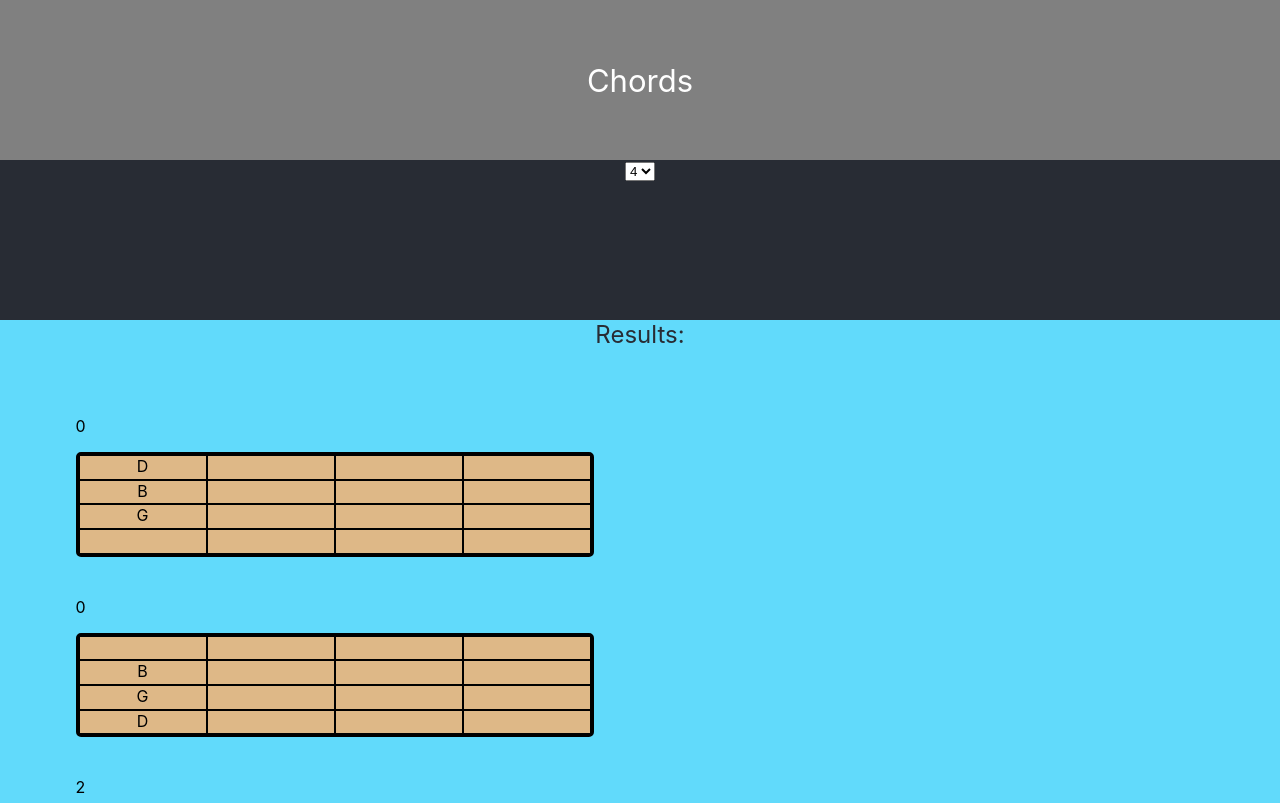
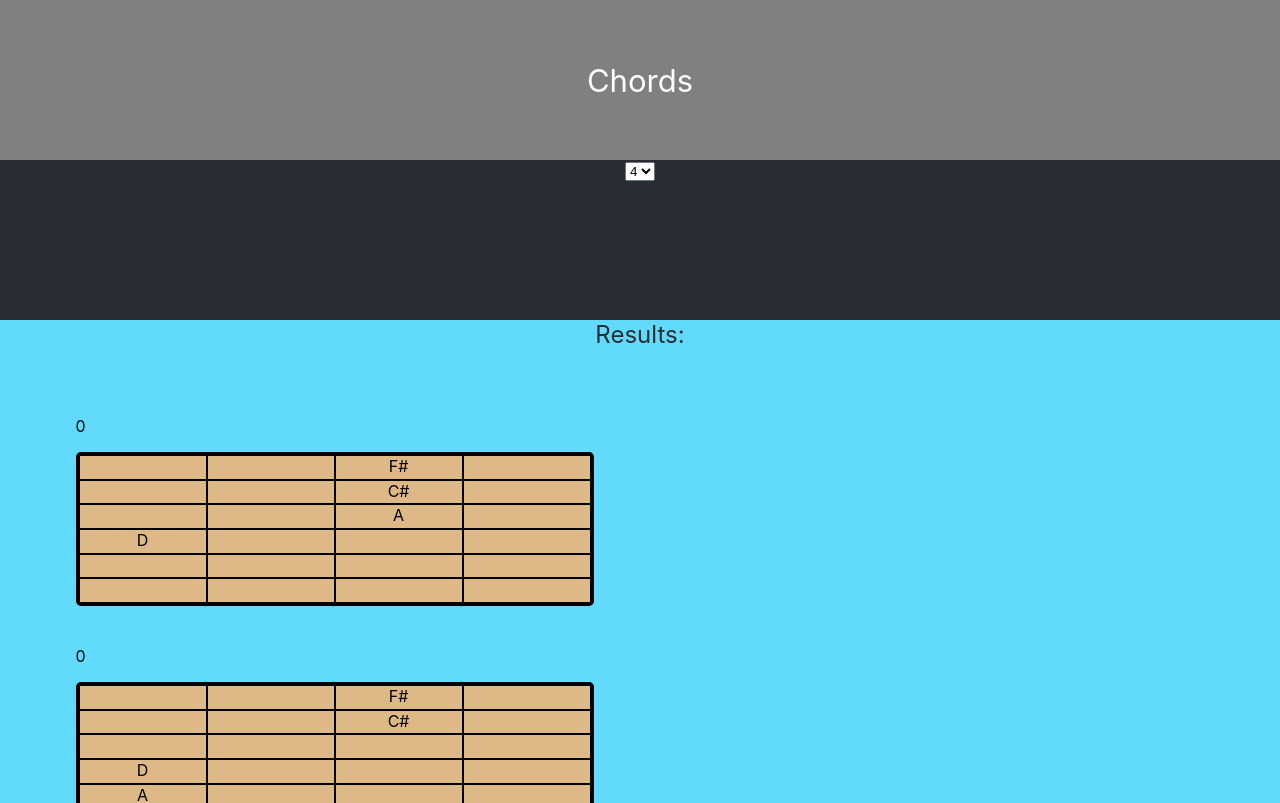
Before and after one commit to ryanwmichaud/TabV4, a React (Create React App) app: page / in a window 1280 px wide. Shown: the top 803 px of the page. Built offline with nearby package versions, Linux system fonts and the light colour scheme.

Commit message:
integrated

```diff
--- a/src/App.js
+++ b/src/App.js
@@ -1,6 +1,6 @@
 import './App.css';
 import React from 'react';
-import { generate} from './main';
+import { solve} from './main';
 
 
 
@@ -84,20 +84,7 @@ class Results extends React.Component{
 
   render(){
 
-    //let data= generate(this.state.strings,this.state.chordTones,this.state.stretch);
-    let data = [
-      [ 0, [ 0, 'D' ], [ 0, 'B' ], [ 0, 'G' ], 'X' ],
-      [ 0, 'X', [ 0, 'B' ], [ 0, 'G' ], [ 0, 'D' ] ],
-      [ 2, [ 3, 'G' ], [ 1, 'D' ], [ 2, 'B' ], 'X' ],
-      [ 2, 'X', [ 1, 'D' ], [ 2, 'B' ], [ 3, 'G' ] ],
-      [ 3, [ 2, 'G' ], [ 0, 'D' ], [ 1, 'B' ], 'X' ],
-      [ 3, 'X', [ 0, 'D' ], [ 1, 'B' ], [ 2, 'G' ] ],
-      [ 6, [ 3, 'B' ], [ 2, 'G' ], [ 1, 'D' ], 'X' ],
-      [ 6, 'X', [ 2, 'G' ], [ 1, 'D' ], [ 3, 'B' ] ],
-      [ 7, [ 2, 'B' ], [ 1, 'G' ], [ 0, 'D' ], 'X' ],
-      [ 7, 'X', [ 1, 'G' ], [ 0, 'D' ], [ 2, 'B' ] ]
-    ]
-
+    let data= solve(this.state.strings,this.state.chordTones,this.state.stretch);
 
     console.log(data)
     let diagrams = [];
--- a/src/main.js
+++ b/src/main.js
@@ -83,89 +83,72 @@ class MusicString{
 
 }
 
-function generate(openStrings,chordTones, stretch){
 
-    if(stretch===undefined){
-        stretch = 4;
+function backtrack(musicStrings, cts, position, stretch, sofar, currentCTIndex, currentStringIndex, solutions){
+
+    //console.log( "looking for ", cts[currentCTIndex], " on the ",musicStrings[currentStringIndex].open," string with ",sofar )
+
+    if (currentCTIndex === cts.length){  //found all cts (when moves on it recurses on ct+1)
+        return sofar;
+    }
+    if (currentStringIndex > musicStrings.length-1){  //ran out of strings - deadend - backtrack
+        return null;
     }
 
-    console.log(stretch);
 
+    //can current ct can be found on current string in current position and current string is not already taken?
+    //if so, save fret where found in a valid way
+    let fretFound = null;
+    for(let i=position; i<position+stretch; i++){ //can quit early
+        let toFind = cts[currentCTIndex]
+        if(musicStrings[currentStringIndex].stringMap[i] === toFind  &&
+            sofar[currentStringIndex+1] === "X"){
+                fretFound = [i-position,toFind]  //save fret where found in a valid way
+        }
+    }
+
+    //if can be found, update sofar solution to choose it, next ct, first string, recurse
+    if(fretFound!==null){
+        let newsofar = sofar.slice()
+        newsofar[currentStringIndex+1] = fretFound;
+        let check = backtrack(musicStrings, cts, position, stretch, newsofar, currentCTIndex+1, 0, solutions)
+        if(check !== null){ //if no dead end - this is valid solution
+            solutions.push(check)
+            //if(check!==null){console.log(check, ",")}
+            return backtrack(musicStrings, cts, position, stretch, sofar, currentCTIndex, currentStringIndex+1,solutions)
+
+        }else{ //if branch gets to a dead end, move on to next string
+            return backtrack(musicStrings, cts, position, stretch, sofar, currentCTIndex, currentStringIndex+1,solutions)
+        }
+    }else{ //if not found there, move on to next string
+        return backtrack(musicStrings, cts, position, stretch, sofar, currentCTIndex, currentStringIndex+1,solutions);
+    }
+}
+
+
+function solve(openStrings, cts, stretch){
 
     let musicStrings = []
 
     for(let i=openStrings.length-1; i>=0; i--){
-        let s = new MusicString(openStrings[i]);
-        musicStrings = musicStrings.concat(s);
+            let s = new MusicString(openStrings[i]);
+            musicStrings = musicStrings.concat(s);
     }
 
+    let solutions = [];
 
+    for(let i=0; i<12; i++){
+        let startSolve = [i]
+        for(let j=0; j<openStrings.length; j++){
+            startSolve.push("X")
+        }
+        backtrack( musicStrings, cts, i, stretch, startSolve, 0, 0 , solutions)
+    }
+    return solutions
 
-    let checklist = chordTones.slice();
-
-
-    for(let stringNum=0;stringNum<musicStrings.length;stringNum++){ //set if any open strings are cts
-        let currentString = musicStrings[stringNum];
-        if(chordTones.includes(currentString.openNoOctave)){
-            currentString.openIsChordTone = true;
-        }
-    }
+}
 
 
 
 
-    let solutions=[]
-
-
-    for(let position=0;position<12;position++){  //for each position
-        checklist = chordTones.slice()
-        let solution = [position];
-        for (let i=0; i<musicStrings.length;i++){
-            solution.push([])
-        }
-
-
-        for(let stringNum=0;stringNum<musicStrings.length;stringNum++){      //for each string
-
-
-            let currentString = musicStrings[stringNum];
-
-            if(currentString.openIsChordTone){                      //check if open is ct
-                //solution[stringNum+1].push(0);
-                //bug here I think                 //add open to solution
-                //checklist.splice(checklist.indexOf(currentString.openNoOctave)); //update we have it covered - remove from checklist
-            }
-
-            for(let i=position;i<position+stretch;i++){             //for each fret in the position add it if were looking for it
-                let note = currentString.stringMap[i];
-                if(chordTones.includes(note) ){
-                    //add to solution and remove from checklist
-                    solution[stringNum+1].push(note);
-                    if(checklist.indexOf(note) !== -1){
-                        checklist.splice(checklist.indexOf(note),1);
-                    }
-
-                    //console.log(position,'found ', note, ' on ', stringNum, checklist);
-                }
-                else{
-                    solution[stringNum+1].push(" ");
-                }
-
-            }
-
-        }
-        if(checklist.length === 0){                     //complete solution
-            //save solution sand mark position found and add to the list os solutions
-            solutions.push(solution)
-        }else{
-            //clear solution and don't add to the list
-        }
-
-    }
-
-    //console.log(solutions);
-    return(solutions);
-}
-
-
-export {generate};
+export {solve};
```
Also changed, not shown: backtrack.js (+2 -9 lines).
